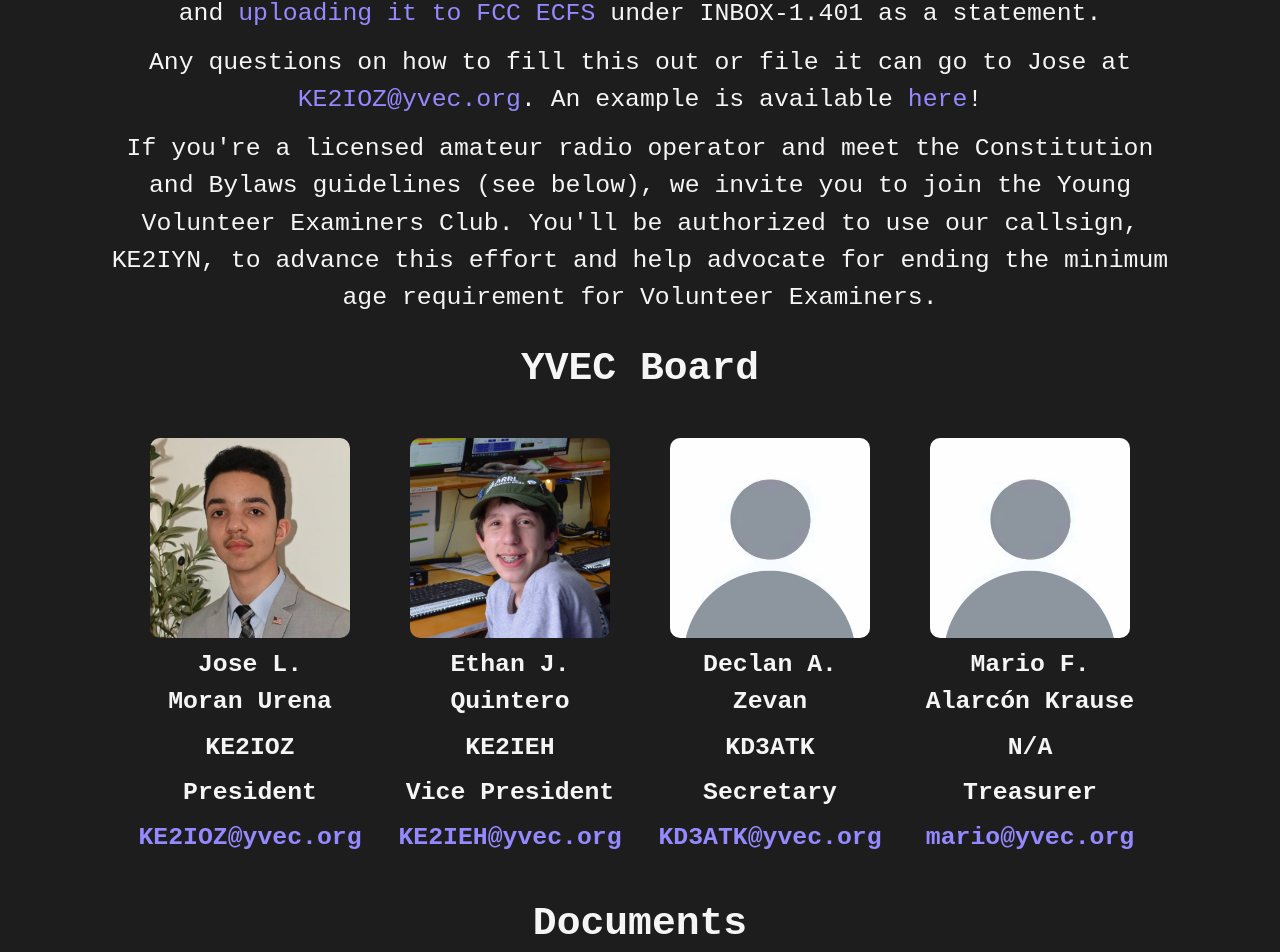
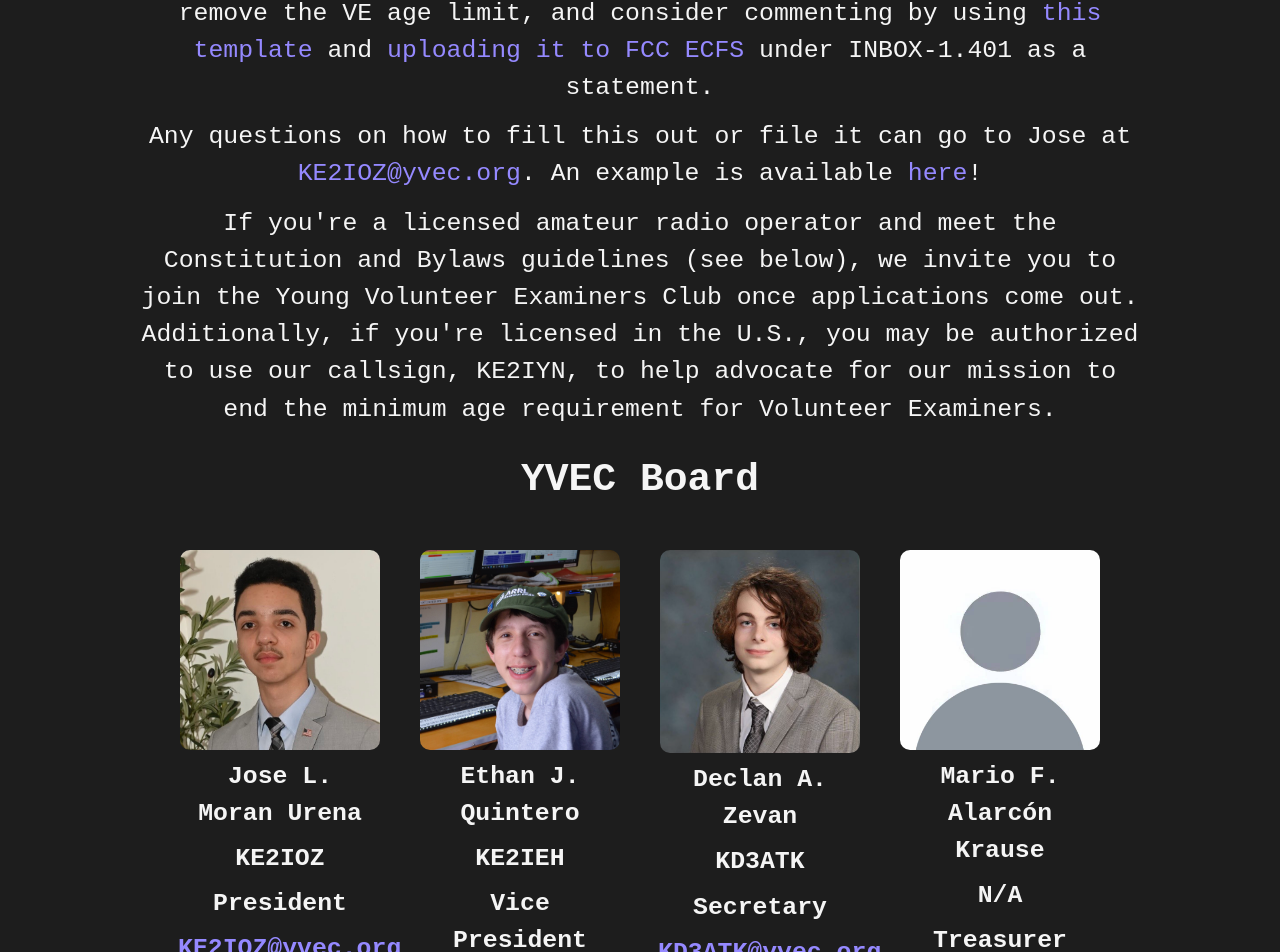
Before and after one commit to Young-Volunteer-Examiners-Club/yvec-website, a Next.js app: page / in a window 1280 px wide. Shown: the part 1317-2269 px from the top of the page. Built offline with nearby package versions, Linux system fonts and the light colour scheme.

Commit message:
Add Declan's image and make changes

```diff
--- a/app/globals.css
+++ b/app/globals.css
@@ -13,7 +13,7 @@ a {
 }
 
 .website-shell {
-  width: min(100%, 1120px);
+  width: min(100%, 1040px);
   margin: 0 auto;
   padding: 2.25rem 1.25rem;
   text-align: center;
@@ -73,7 +73,7 @@ a {
 }
 
 .board-card {
-  width: min(100%, 240px);
+  width: min(90%, 220px);
   padding: 0.5rem;
 }
 
@@ -82,19 +82,19 @@ a {
 }
 
 .documents {
-  max-width: 920px;
+  max-width: 860px;
   margin: 0 auto;
 }
 
 .pdf-viewer-shell {
-  width: min(100%, 500px);
+  width: min(100%, 460px);
   margin: 0 auto 1rem;
 }
 
 .pdf-viewer-frame {
   position: relative;
   width: 100%;
-  min-height: 360px;
+  height: 600px;
   border: 1px solid rgb(84 84 84);
   border-radius: 0.5rem;
   overflow: hidden;
@@ -103,7 +103,14 @@ a {
 
 .pdf-viewer-embed {
   width: 100%;
-  min-height: 360px;
+  height: 100%;
+}
+
+.pdf-viewer-embed iframe {
+  width: 100% !important;
+  height: 100% !important;
+  border: none;
+  display: block;
 }
 
 .pdf-viewer-loading {
@@ -126,11 +133,7 @@ a {
     padding: 2.5rem 1rem;
   }
 
-  .pdf-viewer-embed {
-    min-height: 520px;
-  }
-
   .pdf-viewer-frame {
-    min-height: 520px;
+    height: 520px;
   }
 }
--- a/app/page.tsx
+++ b/app/page.tsx
@@ -90,10 +90,10 @@ export default function Home() {
       </p>
       <p className="info">
         If you&apos;re a licensed amateur radio operator and meet the Constitution and
-        Bylaws guidelines (see below), we invite you to join the Young Volunteer
-        Examiners Club. You&apos;ll be authorized to use our callsign, KE2IYN, to
-        advance this effort and help advocate for ending the minimum age requirement
-        for Volunteer Examiners.
+        Bylaws guidelines (see below), we invite you to join the Young Volunteer Examiners
+        Club once applications come out. Additionally, if you&apos;re licensed in the U.S.,
+        you may be authorized to use our callsign, KE2IYN, to help advocate for our mission
+        to end the minimum age requirement for Volunteer Examiners.
       </p>
 
       <section>
@@ -142,7 +142,7 @@ export default function Home() {
           <article className="board-card">
             <Image
               className="mx-auto board-image"
-              src="/images/KD3ATK.jpg"
+              src="/images/KD3ATK.png"
               alt="Declan KD3ATK"
               width={200}
               height={200}
```
Also changed, not shown: public/images/KD3ATK.jpg (deleted), public/images/KD3ATK.png (added).
